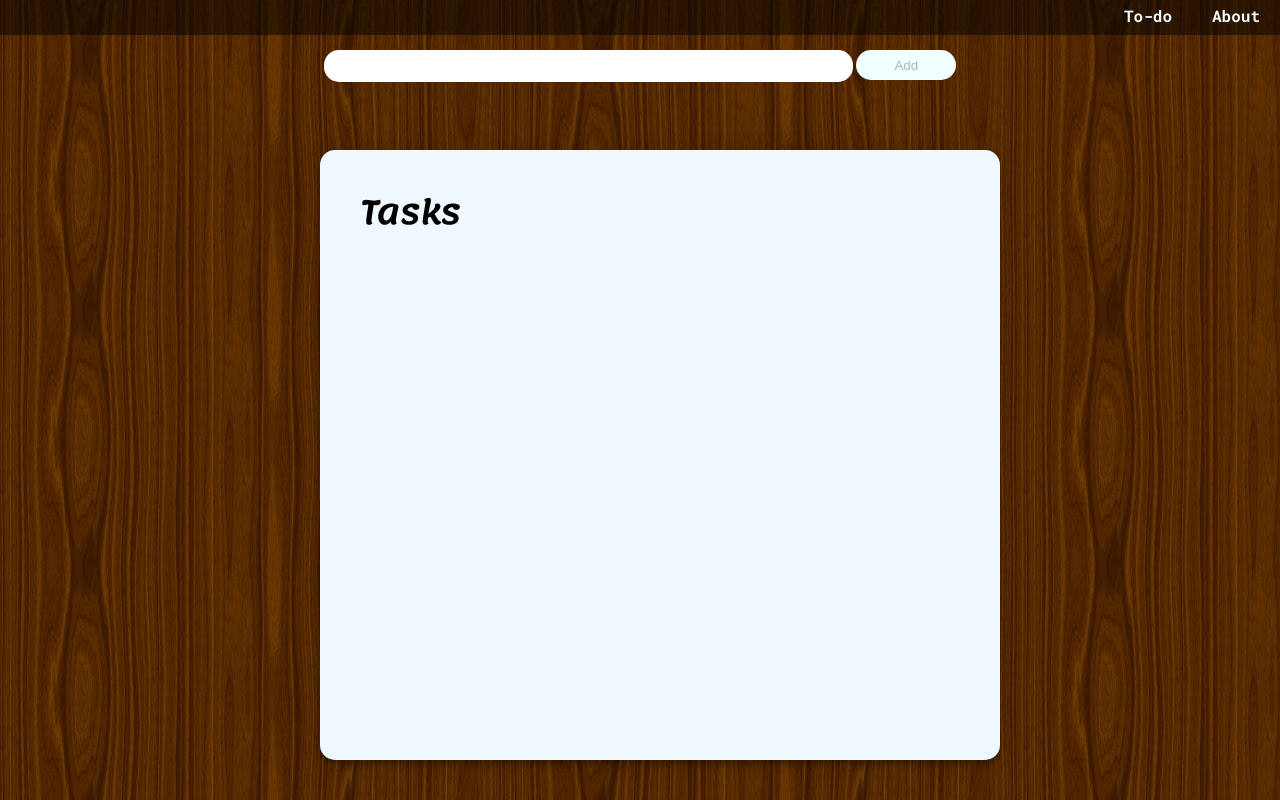
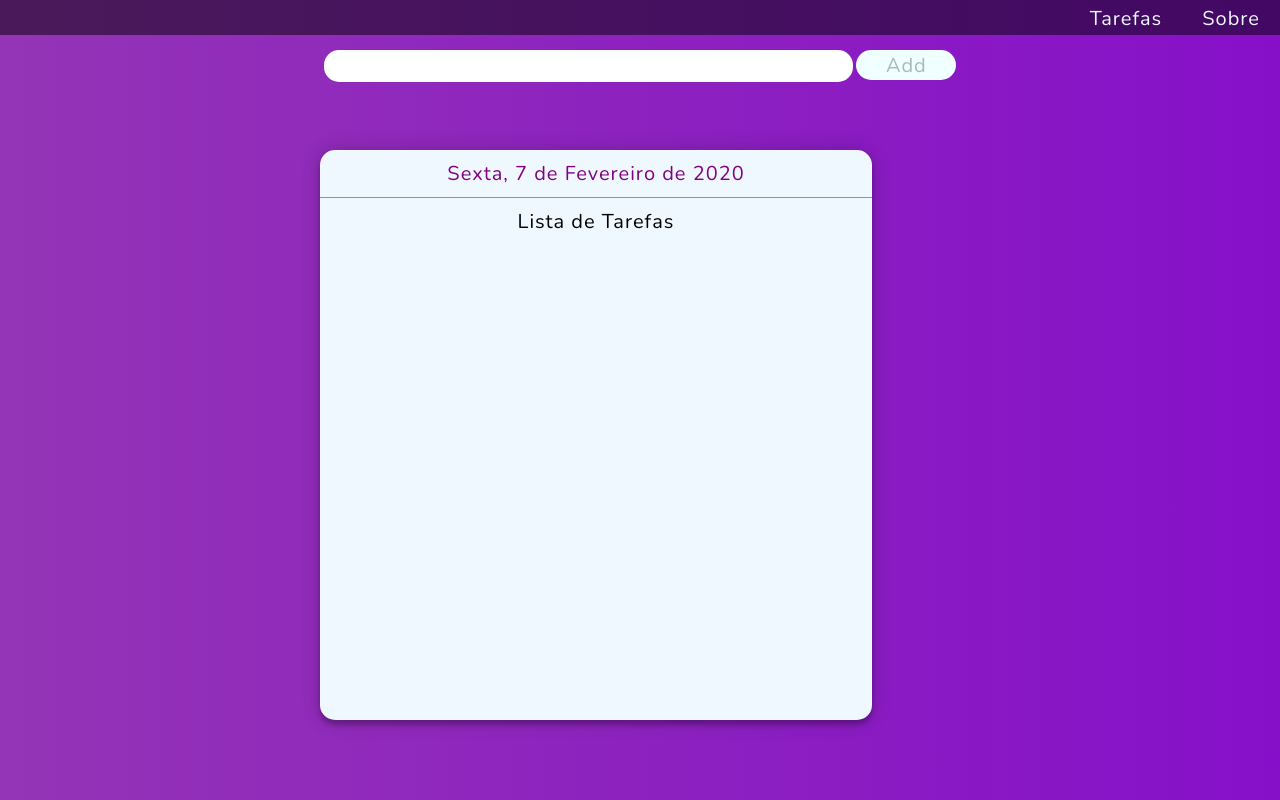
Before and after one commit to EdipoYuri/todo-react, a React (Create React App) app: page / in a window 1280 px wide. Built offline with nearby package versions, Linux system fonts and the light colour scheme.

Commit message:
Reestilização do app
Dei inicio com a produção do novo visual do app:
- Coloquei uma data para exibir no topo da lista, para quem sabe mostrar os todos de outros dias.

```diff
--- a/package.json
+++ b/package.json
@@ -17,7 +17,8 @@
     "redux": "^4.0.5",
     "semantic-ui-css": "^2.4.1",
     "semantic-ui-react": "^0.88.2",
-    "styled-components": "^5.0.1"
+    "styled-components": "^5.0.1",
+    "styled-icons": "^9.4.0"
   },
   "scripts": {
     "start": "react-scripts start",
--- a/src/App.css
+++ b/src/App.css
@@ -1,11 +1,17 @@
-@import url('https://fonts.googleapis.com/css?family=Roboto+Mono:700&display=swap');
-@import url('https://fonts.googleapis.com/css?family=Lemonada&display=swap');
+@import url('https://fonts.googleapis.com/css?family=Nunito&display=swap');
+
+*{
+  font-family: 'Nunito', sans-serif;
+  font-size: 20px;
+  letter-spacing: 1px;
+}
 
 #main-page{
-  background-image: url(./images/bg.jpg);
   width: 100%;
   height: 100vh;
   overflow: hidden;
+  background: rgb(148,52,182);
+  background: linear-gradient(90deg, rgba(148,52,182,1) 0%, rgba(134,16,201,1) 100%);
 }
 
 .addTaskForm{
@@ -43,20 +49,6 @@
   background-color: rgba(240, 248, 255, 0.904);
 }
 
-.task-list{
-  width: 50%;
-  height: 75vh;
-  margin-top: 0;
-  margin-left: 25vw;
-  padding-top: 10px;
-
-  border-radius: 15px;
-
-  background-color: aliceblue;
-  box-shadow: 0 0 20px 0 rgba(0, 0, 0, 0.2), 0 5px 5px 0 rgba(0, 0, 0, 0.24);
-  font-family: 'Lemonada', cursive;
-}
-
 nav{
   top: 0; margin: 0; padding: 0;
   position: fixed;
@@ -78,7 +70,6 @@ nav{
 .nav-item a{
   padding: 0 20px 10px;
   height: 30px;
-  font-family: 'Roboto Mono', monospace;
   color: aliceblue;
   text-decoration: none;
 }
--- a/src/App.js
+++ b/src/App.js
@@ -15,10 +15,10 @@ const App = () => {
         <nav>
             <ul className="nav-list">
                 <li className="nav-item">
-                    <Link to="/">To-do</Link>
+                    <Link to="/">Tarefas</Link>
                 </li>
                 <li className="nav-item">
-                    <Link to="/about">About</Link>
+                    <Link to="/about">Sobre</Link>
                 </li>
             </ul>
         </nav>
--- a/src/components/add-form/add-form.js
+++ b/src/components/add-form/add-form.js
@@ -6,11 +6,11 @@ import { IS_ADDING_TODO } from '../../utils/constants'
 
 const Form = ({editIndex, setIndex, todoText, setTodoText}) => {
     const dispatch = useDispatch()
-    console.log(editIndex, setIndex)
+
     const onSubmit = (event) => {
         event.preventDefault()
+        if (editIndex === IS_ADDING_TODO){
 
-        if (editIndex === IS_ADDING_TODO){
             dispatch({type: 'ADD_TODO', title: todoText})
         } else {
             dispatch({
@@ -25,7 +25,7 @@ const Form = ({editIndex, setIndex, todoText, setTodoText}) => {
     }
 
     return(
-        <form className="addTaskForm" onSubmit={() => onSubmit}>
+        <form className="addTaskForm" onSubmit={onSubmit}>
             <input
                 type="text"
                 name="inputTask"
--- a/src/components/todo-list/styles.js
+++ b/src/components/todo-list/styles.js
@@ -1,44 +1,90 @@
 import styled, {css} from 'styled-components'
+import {TrashAlt} from 'styled-icons/boxicons-solid/TrashAlt'
+import {Trash} from 'styled-icons/boxicons-regular/Trash'
+import {Pencil} from 'styled-icons/boxicons-regular/Pencil'
+
+// Ícones da lista de To-Do
+
+export const TrashAll = styled(TrashAlt)`
+    color: white;
+`
+export const TrashItem = styled(Trash)`
+    color: white;
+`
+export const EditPencil = styled(Pencil)`
+    color: white;
+`
 
 export const ActionButton = styled.button`
-    height: 30px;
+    width: 35px;
+    height: 35px;
     float: right;
     margin-right: 20px;
     margin-bottom: 10px;
+
     outline: none;
+    border: none;
+    border-radius: 20px;
 
-    border: 1px solid #000;
-    border-radius: 15px;
-    background-color: aliceblue;
-    font-family: 'Roboto Mono', monospace;
+    background-color: #ff1100;
 
     &:hover{
         background-color: crimson;
-        color: white;
-        border: 1px solid crimson;
     }
 
     ${props => props.edit && css`
+        background-color: #00a62c;
+
         &:hover{
-            background-color: darkcyan;
-            border: 1px solid darkcyan;
+            background-color: #01701f;
         }
     `}
 `
 
-export const TaskItem = styled.li`
+export const ClearAllBtn = styled.button`
+    width: 40px;
+    height: 40px;
+    outline:none;
+
+    border-radius: 20px;
+    border:none;
+    background-color:#ff1100;
+
+    &:hover{
+        background-color: #cf0e00;
+    }
+`
+
+export const TodoList = styled.ul`
+    width: 40%;
+    height: 70vh;
+    margin-top: 0;
+    margin-left: 25vw;
+    padding-top: 10px;
+
+    border-radius: 15px;
+
+    background-color: aliceblue;
+    box-shadow: 0 0 20px 0 rgba(0, 0, 0, 0.2), 0 5px 5px 0 rgba(0, 0, 0, 0.24);
+    font-family: 'Lemonada', cursive;
+
+    &:first-child{
+        color:purple;
+    }
+`
+
+export const TodoItem = styled.li`
     width: 85%;
     margin-left: 20px;
-    margin-bottom: 10px;
-    border-bottom: 1px solid #000;
+    margin-top: 10px;
     list-style-type: none;
 
-    ${props => props.isEditting && css`
+    ${props => props.isEditing && css`
         color: darkcyan;
     `}
 `
 
-export const TodoItem = styled.span`
+export const TodoText = styled.span`
     ${props => props.isComplete && css`
         text-decoration: line-through;
         color: green;
--- /dev/null
+++ b/src/components/todo-list/todo-header.js
@@ -0,0 +1,37 @@
+import React from "react"
+import styled, {css} from 'styled-components'
+
+const Header = styled.div`
+    text-align: center;
+    margin-left: -40px;
+    margin-bottom: 30px;
+`
+
+const HeaderText = styled.div`
+    width: 100%;
+
+
+    ${props=>props.isDate && css`
+        color: purple;
+        padding-bottom: 10px;
+        margin-bottom: 10px;
+        border-bottom: 1px solid rgba(0, 0, 0, 40%);
+    `}
+`
+
+const data = new Date()
+const weekDays = ['Domingo', 'Segunda', 'Terça', 'Quarta', 'Quinta', 'Sexta', 'Sábado']
+const months = ['Janeiro', 'Fevereiro', 'Março', 'Abril', 'Maio', 'Junho',
+                'Julho', 'Agosto', 'Setembro', 'Outubro', 'Novembro', 'Dezembro']
+const todayDate = `${weekDays[data.getDay()]}, ${data.getDate()} de ${months[data.getMonth()]} de ${data.getFullYear()}`
+
+const TodoHeader = () => {
+    return(
+        <Header>
+            <HeaderText isDate>{todayDate}</HeaderText>
+            <HeaderText>Lista de Tarefas</HeaderText>
+        </Header>
+    )
+}
+
+export default TodoHeader
--- a/src/components/todo-list/todo-list.js
+++ b/src/components/todo-list/todo-list.js
@@ -1,9 +1,10 @@
 import React from 'react'
-import * as Styles from './styles'
+import * as S from './styles'
 import PropTypes from 'prop-types'
 import { useSelector, useDispatch } from "react-redux";
 
 import { IS_EDITING_TODO } from "../../utils/constants";
+import TodoHeader from './todo-header'
 
 const List = ({ editIndex, setIndex, setTodoText }) => {
     const todos = useSelector(state => state)
@@ -23,9 +24,7 @@ const List = ({ editIndex, setIndex, setTodoText }) => {
         })
     }
 
-    const isEditing = (index) => {
-        return index === editIndex && editIndex >= IS_EDITING_TODO
-    }
+    const isEditing = (index) => index === editIndex && editIndex >= IS_EDITING_TODO
 
     const onClickEdit = (index) => {
         const text = todos
@@ -37,40 +36,51 @@ const List = ({ editIndex, setIndex, setTodoText }) => {
         dispatch({type: 'COMPLETE_TODO', index})
     }
 
+    const onClickClearAll = () => {
+        dispatch({type: 'CLEAR_ALL'})
+    }
+
     return(
-        <ul className="task-list">
-            <h1>Tasks</h1>
+        <S.TodoList>
+            <TodoHeader />
             {todos.map((item, index) =>
-                <Styles.TaskItem key={index} isEditting={() => isEditing(index)}>
+                <S.TodoItem key={index} isEditing={isEditing(index)}>
 
-                    <Styles.CheckItem
+                    <S.CheckItem
                         type="checkbox"
                         onChange={() => handleCheckboxChange(index)}
                     />
 
-                    <Styles.TodoItem isComplete={item.completed}>
+                    <S.TodoText isComplete={item.completed}>
                         {item.text}
-                    </Styles.TodoItem>
+                    </S.TodoText>
 
-                    <Styles.ActionButton
+                    <S.ActionButton
                         name="delete"
                         onClick={() => onClickConfirmRemove(index)}
                     >
-                        Delete
-                    </Styles.ActionButton>
+                        <S.TrashItem />
+                    </S.ActionButton>
 
-                    <Styles.ActionButton
+                    <S.ActionButton
                         name="edit"
                         onClick={() => onClickEdit(index)}
                         edit
                     >
-                        Edit
-                    </Styles.ActionButton>
+                        <S.EditPencil />
+                    </S.ActionButton>
 
-                    {() => isEditing(index) ? '| Editting...' : ''}
-                </Styles.TaskItem>
+                    {isEditing(index) ? '| Editting...' : ''}
+                </S.TodoItem>
             )}
-        </ul>
+            {todos.length !== 0 ? (
+                <S.ClearAllBtn onClick={onClickClearAll}>
+                    <S.TrashAll />
+                </S.ClearAllBtn>
+            ) : (
+                null
+            )}
+        </S.TodoList>
     )
 }
 
--- a/src/store/store.js
+++ b/src/store/store.js
@@ -12,16 +12,23 @@ const todos = (state = [], action) => {
             ]
         case 'REMOVE_TODO':
             return state.filter((item,index) => index !== action.index)
+
+        case 'CLEAR_ALL':
+            return []
+
+
         case 'EDIT_TODO':
             return state.map((item, index) =>
                 (index !== action.index)
                     ? item
                     : {text: action.title})
+
         case 'COMPLETE_TODO':
             return state.map((item, index) =>
                 (index === action.index)
                     ? {...item, completed: !item.completed}
                     : item)
+
         default:
             return state
     }
```
Also changed, not shown: src/Pages/todo.js (+3 -5 lines), src/Images/bg.jpg (deleted), 1 other file (tests, documents, lock files or other folders).
